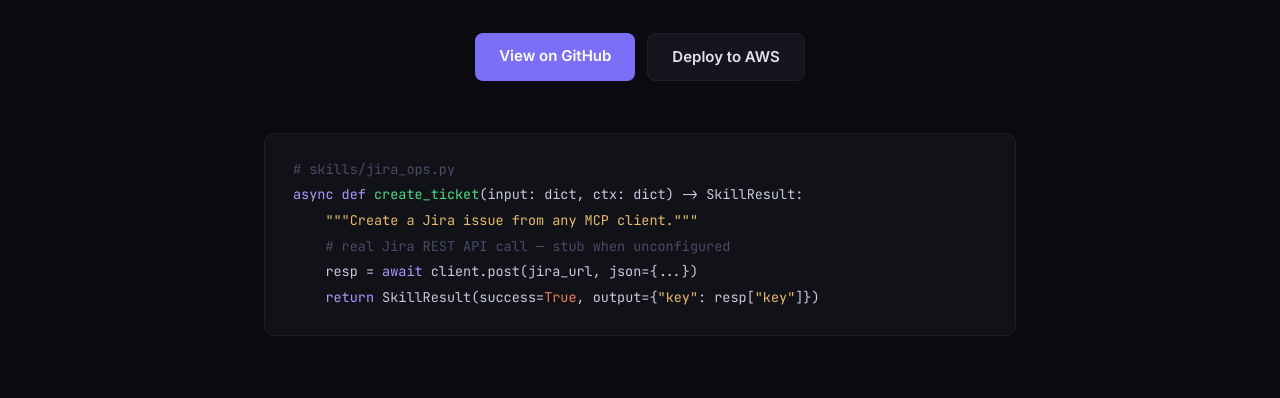
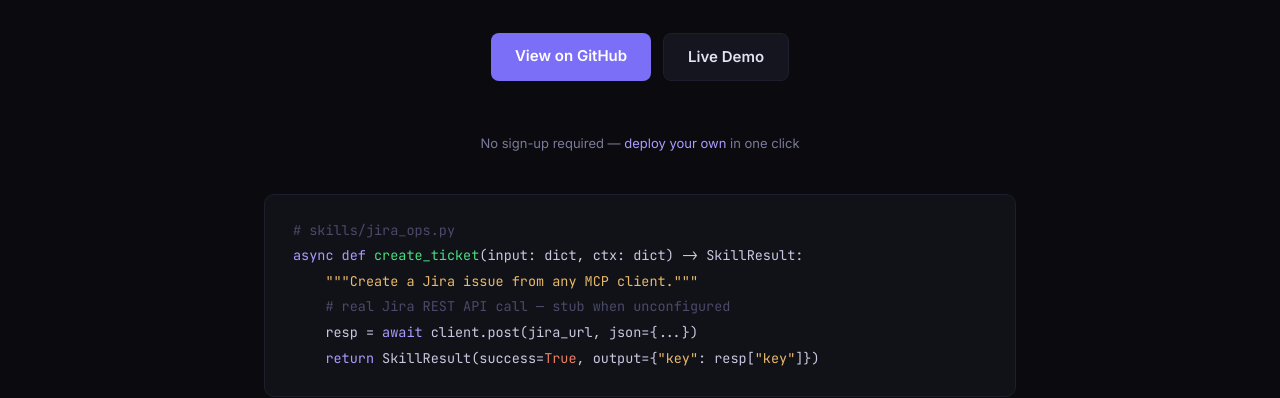
Before and after one commit to carsor007/mcpcloud-landing, a plain HTML site: page index.html in a window 1280 px wide. Shown: the part 432-830 px from the top of the page. Drawn offline with Linux system fonts and the light colour scheme.

Commit message:
Add live demo link pointing to ECS deployment

```diff
--- a/index.html
+++ b/index.html
@@ -34,8 +34,9 @@
     </p>
     <div class="hero-actions">
       <a href="https://github.com/carsor007/mcpcloud" target="_blank" class="btn-primary">View on GitHub</a>
-      <a href="https://console.aws.amazon.com/cloudformation/home#/stacks/create/review?templateURL=https://raw.githubusercontent.com/carsor007/mcpcloud/main/deploy/aws/cloudformation.yaml&stackName=mcpcloud" target="_blank" class="btn-secondary">Deploy to AWS</a>
+      <a href="http://mcpclo-LoadB-rlmQEXHefCpR-322196779.us-east-1.elb.amazonaws.com/ui" target="_blank" class="btn-secondary">Live Demo</a>
     </div>
+    <div class="hero-demo-note">No sign-up required &mdash; <a href="https://console.aws.amazon.com/cloudformation/home#/stacks/create/review?templateURL=https://raw.githubusercontent.com/carsor007/mcpcloud/main/deploy/aws/cloudformation.yaml&stackName=mcpcloud" target="_blank">deploy your own</a> in one click</div>
     <div class="hero-code">
       <pre><code><span class="c"># skills/jira_ops.py</span>
 <span class="k">async def</span> <span class="fn">create_ticket</span>(input: dict, ctx: dict) -> SkillResult:
--- a/style.css
+++ b/style.css
@@ -170,6 +170,19 @@
 .btn-outline:hover { opacity: 0.75; }
 
 /* ── Hero code block ───────────────────────────────────────────────────────── */
+
+.hero-demo-note {
+  font-size: 13px;
+  color: var(--muted);
+  margin-bottom: 40px;
+}
+
+.hero-demo-note a {
+  color: var(--accent-hi);
+  text-decoration: none;
+}
+
+.hero-demo-note a:hover { text-decoration: underline; }
 
 .hero-code {
   background: var(--code-bg);
```
